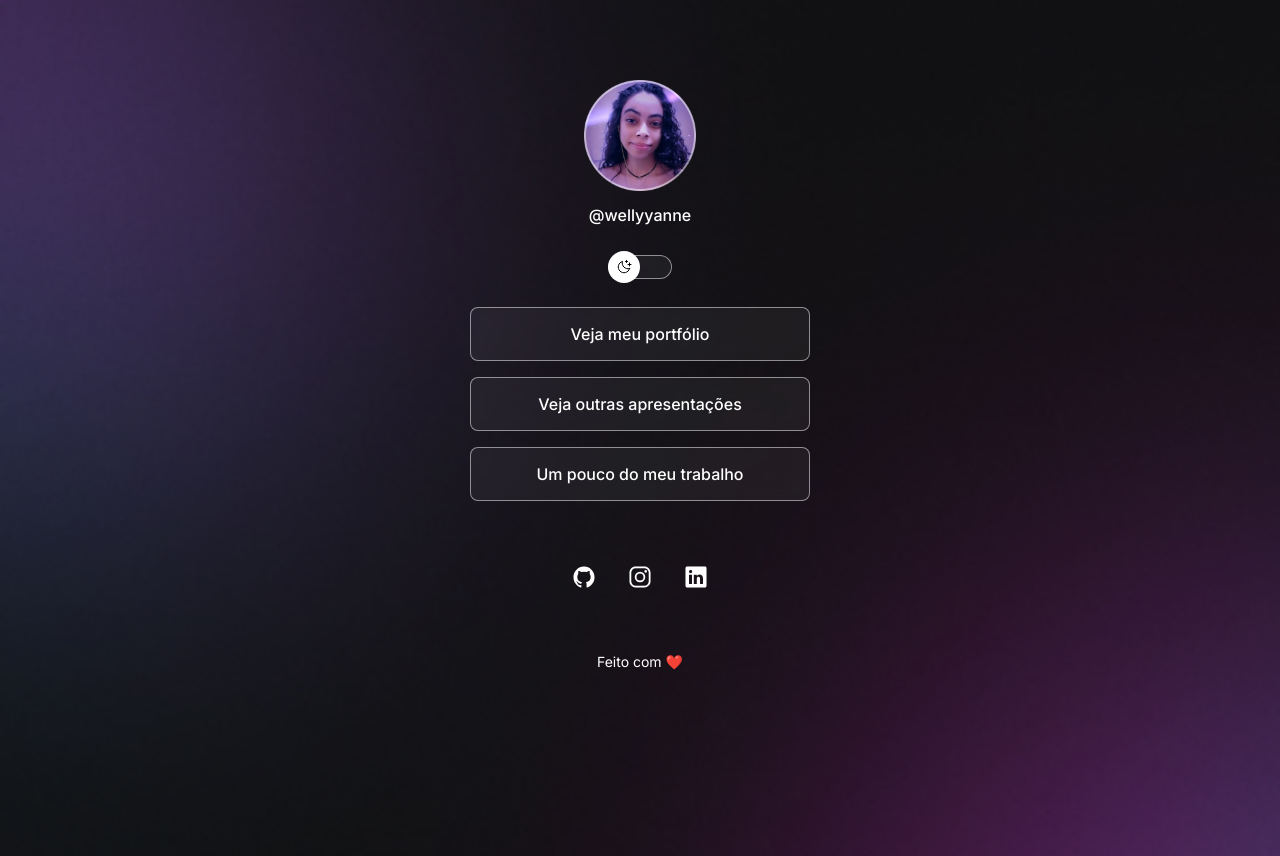
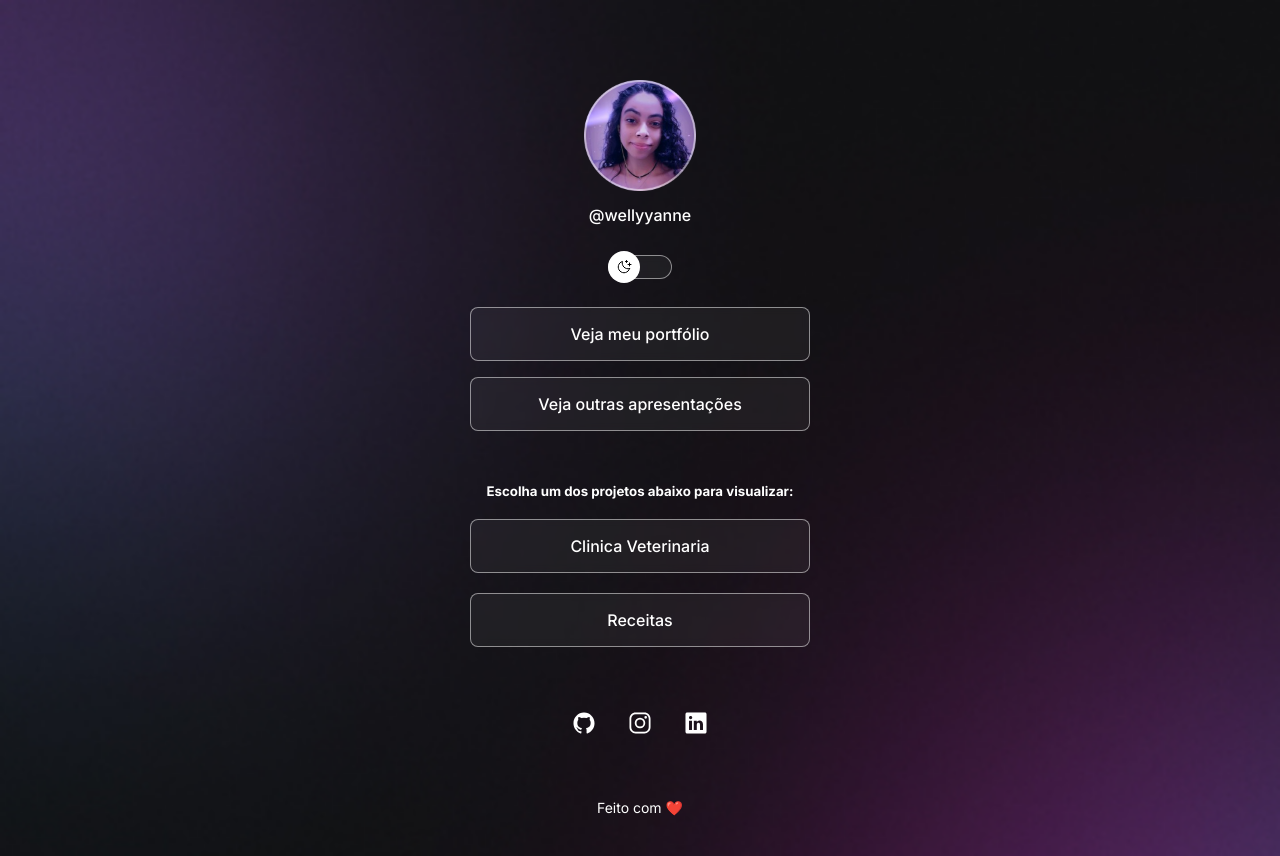
Before and after one commit to WellyYanne/Projeto-CSS-JS, a plain HTML site: page index.html in a window 1280 px wide. Drawn offline with nearby package versions, Linux system fonts and the light colour scheme.

Commit message:
Atualizacao_links

```diff
--- a/index.html
+++ b/index.html
@@ -36,8 +36,13 @@
             >Veja outras apresentações</a
           >
         </li>
+        <br>
         <li>
-          <a href="https://wellyyanne.github.io/trilha-html-modulo-2/index.html" target="_blank">Um pouco do meu trabalho</a>
+          <div>
+            <h5><p style="text-align: center;">Escolha um dos projetos abaixo para visualizar:</p></h5><br>
+            <a href="https://wellyyanne.github.io/trilha-html-modulo-2/index.html" target="_blank">Clinica Veterinaria</a> <br>
+            <a href="https://wellyyanne.github.io/Wikipedia_receitas/" target="_blank">Receitas</a>
+           </div>
         </li>
       </ul>
       <div id="social-links">
```
